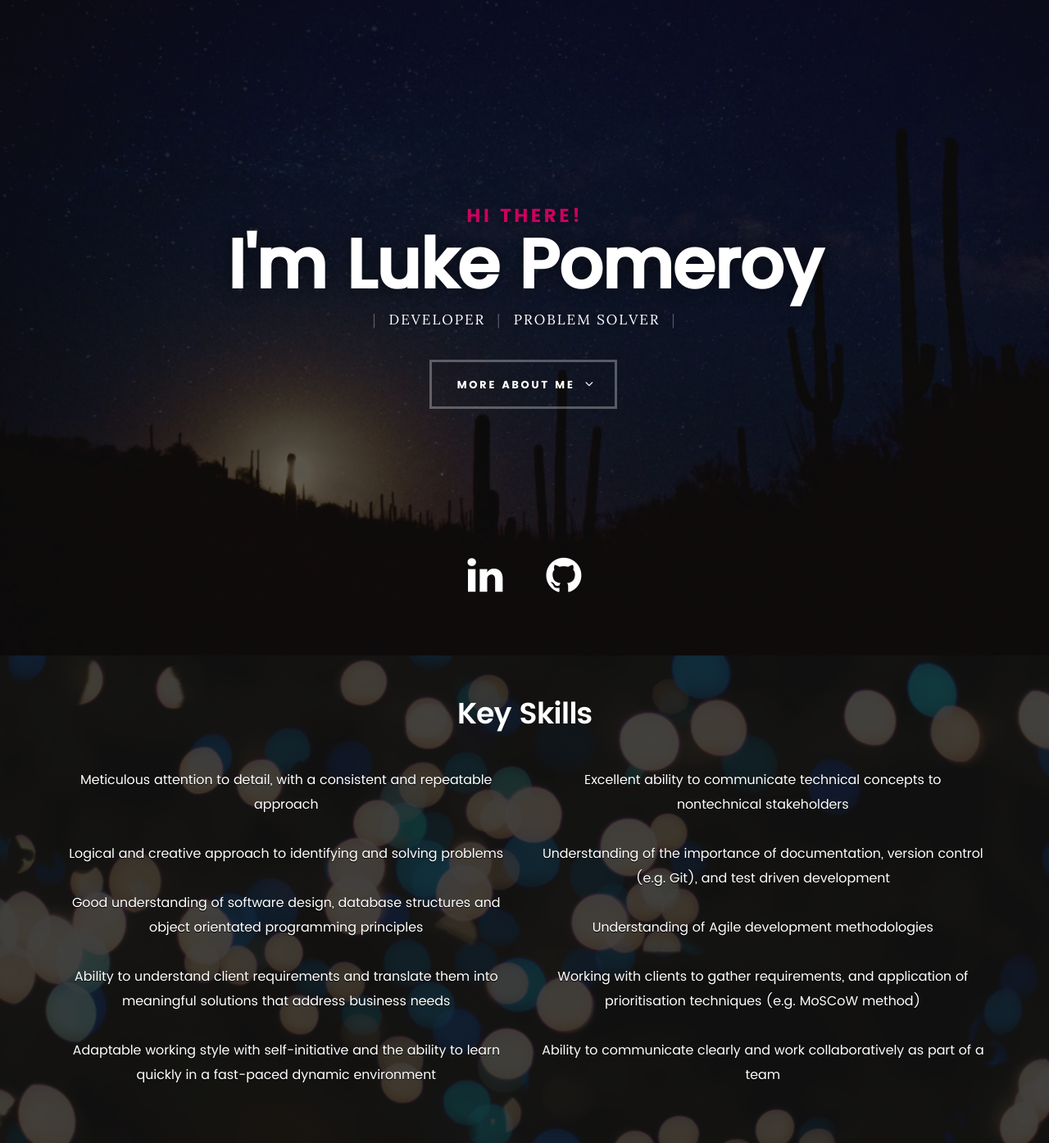
After one commit to luke-pomeroy/portfolio, a Django app: page /postest in a window 1280 px wide. The commit adds this page. Shown: the whole page at 82% size. Run offline with Django 3.2, Linux system fonts and the light colour scheme.

Commit message:
Implemented transform translateY(0) on #intro to fix position issue in Safari.

```diff
--- /dev/null
+++ b/core/templates/core/postest.html
@@ -0,0 +1,66 @@
+{% extends 'core/base.html' %}
+{% load static %}
+{% block page_content %}
+<section id="intro">
+
+	<div class="intro-overlay"></div>
+
+	<div class="intro-content">
+		<div class="row">
+
+			<div class="col-twelve">
+
+				<h5>Hi there!</h5>
+				<h1>I'm Luke Pomeroy</h1>
+
+				<p class="intro-position">
+					<span>Developer</span>
+					<span>Problem Solver</span>
+				</p>
+
+				<a class="button stroke smoothscroll" href="#about" title="">More About Me</a>
+
+			</div>
+
+		</div>
+	</div> <!-- /intro-content -->
+
+	<ul class="intro-social">
+        <li><a href="https://www.linkedin.com/in/lukepomeroy/" class="fa fa-linkedin"><span class="label"></i></a></li>
+        <li><a href="https://github.com/whyspark" class="fa fa-github"><span class="label"></i></a></li>
+     </ul> <!-- /intro-social -->
+
+</section> <!-- /intro -->
+
+ <!-- skills Section
+================================================== -->
+<section id="skills">
+
+	<div class="overlay"></div>
+
+	<div class="row section-intro">
+		<div class="col-twelve">
+
+			<h1>Key Skills</h1>
+			<br>
+			<div class="col-six">
+					<p>Meticulous attention to detail, with a consistent and repeatable approach</p>
+					<p>Logical and creative approach to identifying and solving problems</p>
+					<p>Good understanding of software design, database structures and object orientated programming principles</p>
+					<p>Ability to understand client requirements and translate them into meaningful solutions that address business needs</p>
+					<p>Adaptable working style with self-initiative and the ability to learn quickly in a fast-paced dynamic environment</p>
+			</div>
+			<div class="col-six">
+					<p>Excellent ability to communicate technical concepts to nontechnical stakeholders</p>
+					<p>Understanding of the importance of documentation, version control (e.g. Git), and test driven development</p>
+					<p>Understanding of Agile development methodologies</p>
+					<p>Working with clients to gather requirements, and application of prioritisation techniques (e.g.  MoSCoW method)</p>
+					<p>Ability to communicate clearly and work collaboratively as part of a team</p>
+			</div>
+
+		</div>
+	</div> <!-- /section-intro -->
+
+</section> <!-- /skills -->
+
+{% endblock page_content %}
--- a/core/urls.py
+++ b/core/urls.py
@@ -8,4 +8,5 @@ urlpatterns = [
     path('test', views.index, name = 'index'),
     path('sendmail', views.send_email, name='sendmail'),
     path('', views.githb, name = 'githb'),
+    path('postest', views.postest, name='postest'),
 ]
--- a/core/views.py
+++ b/core/views.py
@@ -24,6 +24,13 @@ def index(request):
         'key_skills': key_skills,
     }
     return render(request, 'core/index.html', context)
+
+def postest(request):
+
+    context = {
+
+    }
+    return render(request, 'core/postest.html', context)
 
 def githb(request):
     return HttpResponseRedirect("https://github.com/whyspark")
--- a/static/css/main.css
+++ b/static/css/main.css
@@ -1311,6 +1311,9 @@ header .logo a {
 	display: table;
 	position: relative;
 	text-align: center;
+	-webkit-transform: translateY(0);
+	-ms-transform: translateY(0);
+	transform: translateY(0);
 }
 .intro-overlay {
 	position: absolute;
```
